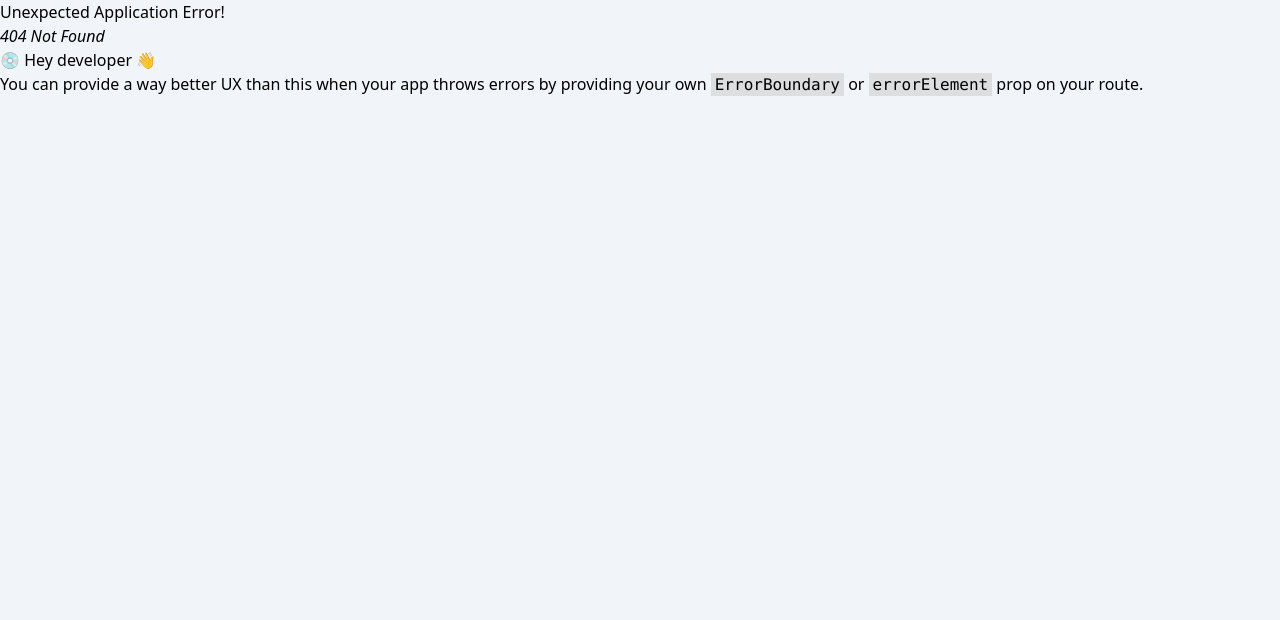
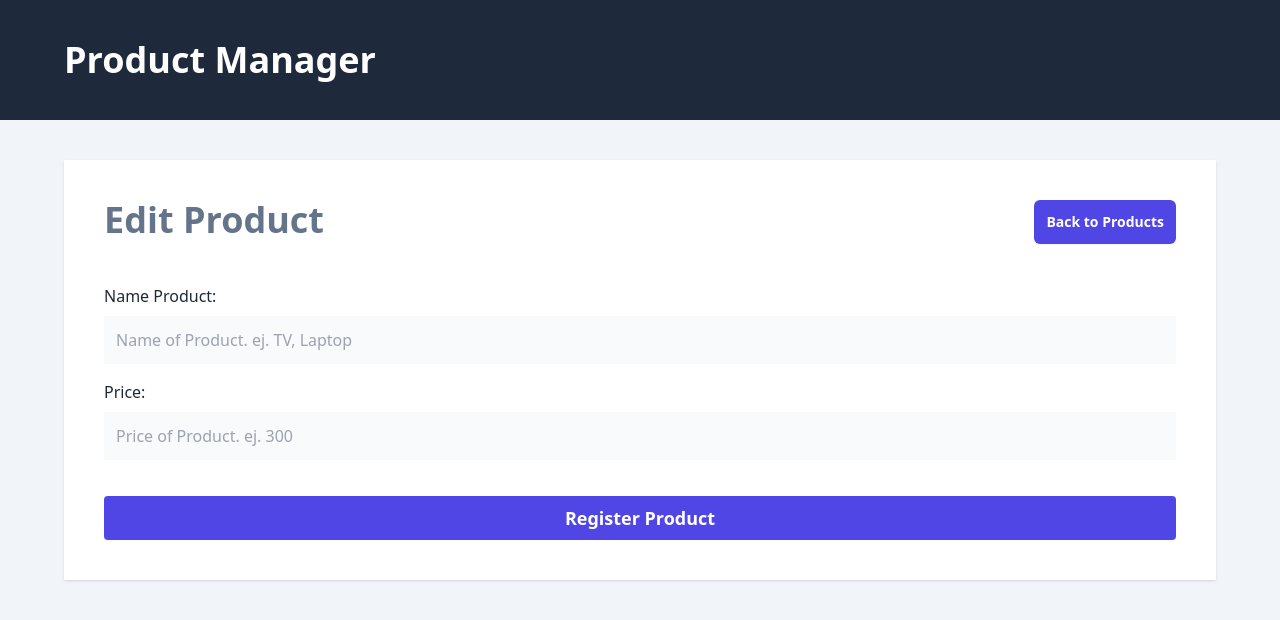
Before and after one commit to fer8614/frontend-node-express-ts, a React (Vite) app: page /products/1/edit in a window 1280 px wide. Before the commit this address had no page. Shown: the top 620 px of the page. Built offline with nearby package versions, Linux system fonts and the light colour scheme.

Commit message:
Creating the edit product path with useNavigate

```diff
--- a/src/components/ProductDetails.tsx
+++ b/src/components/ProductDetails.tsx
@@ -1,3 +1,4 @@
+import { Link, useNavigate } from "react-router-dom";
 import type { Product } from "../types";
 import { formatCurrency } from "../utils";
 
@@ -5,6 +6,7 @@ type ProductDetailsProps = {
   product: Product;
 };
 export default function ProductDetails({ product }: ProductDetailsProps) {
+  const navigate = useNavigate();
   const isAvailable = product.availability;
   return (
     <tr className="border-b ">
@@ -15,7 +17,16 @@ export default function ProductDetails({ product }: ProductDetailsProps) {
       <td className="p-3 text-lg text-gray-800">
         {isAvailable ? "Available" : "Not avalilable"}
       </td>
-      <td className="p-3 text-lg text-gray-800 "></td>
+      <td className="p-3 text-lg text-gray-800 ">
+        <div className="flex gap-2 items-center">
+          <button
+            onClick={() => navigate(`/products/${product.id}/edit`)}
+            className="bg-indigo-600 text-white rounded-lg w-full p-2 uppercase font-bold text-xs text-center"
+          >
+            Edit
+          </button>
+        </div>
+      </td>
     </tr>
   );
 }
--- a/src/router.tsx
+++ b/src/router.tsx
@@ -4,6 +4,7 @@ import Products from "./views/Products";
 import { loader as productsLoader } from "./components/ProductLoader";
 import { action as newProductAction } from "./components/ProductServiceAction";
 import NewProduct from "./views/NewProduct";
+import EditProduct from "./views/EditProduct";
 
 export const router = createBrowserRouter([
   {
@@ -20,6 +21,11 @@ export const router = createBrowserRouter([
         element: <NewProduct />,
         action: newProductAction,
       },
+      {
+        // ROA Pattern - Resource-oriented design
+        path: "products/:id/edit",
+        element: <EditProduct />,
+      },
     ],
   },
 ]);
--- /dev/null
+++ b/src/views/EditProduct.tsx
@@ -0,0 +1,54 @@
+import { Link, Form, useActionData } from "react-router-dom";
+import ErrorMessage from "../components/ErrorMessage";
+
+export default function EditProduct() {
+  const error = useActionData() as string;
+
+  return (
+    <>
+      <div className="flex justify-between">
+        <h2 className="text-4xl font-black text-slate-500">Edit Product</h2>
+        <Link
+          to="/"
+          className="rounded-md bg-indigo-600 p-3 text-sm font-bold text-white shadow-sm hover:bg-indigo-500"
+        >
+          Back to Products
+        </Link>
+      </div>
+
+      {error && <ErrorMessage>{error}</ErrorMessage>}
+
+      <Form className="mt-10" method="POST">
+        <div className="mb-4">
+          <label className="text-gray-800" htmlFor="name">
+            Name Product:
+          </label>
+          <input
+            id="name"
+            type="text"
+            className="mt-2 block w-full p-3 bg-gray-50"
+            placeholder="Name of Product. ej. TV, Laptop"
+            name="name"
+          />
+        </div>
+        <div className="mb-4">
+          <label className="text-gray-800" htmlFor="price">
+            Price:
+          </label>
+          <input
+            id="price"
+            type="number"
+            className="mt-2 block w-full p-3 bg-gray-50"
+            placeholder="Price of Product. ej. 300"
+            name="price"
+          />
+        </div>
+        <input
+          type="submit"
+          className="mt-5 w-full bg-indigo-600 p-2 text-white font-bold text-lg cursor-pointer rounded"
+          value="Register Product"
+        />
+      </Form>
+    </>
+  );
+}
```
